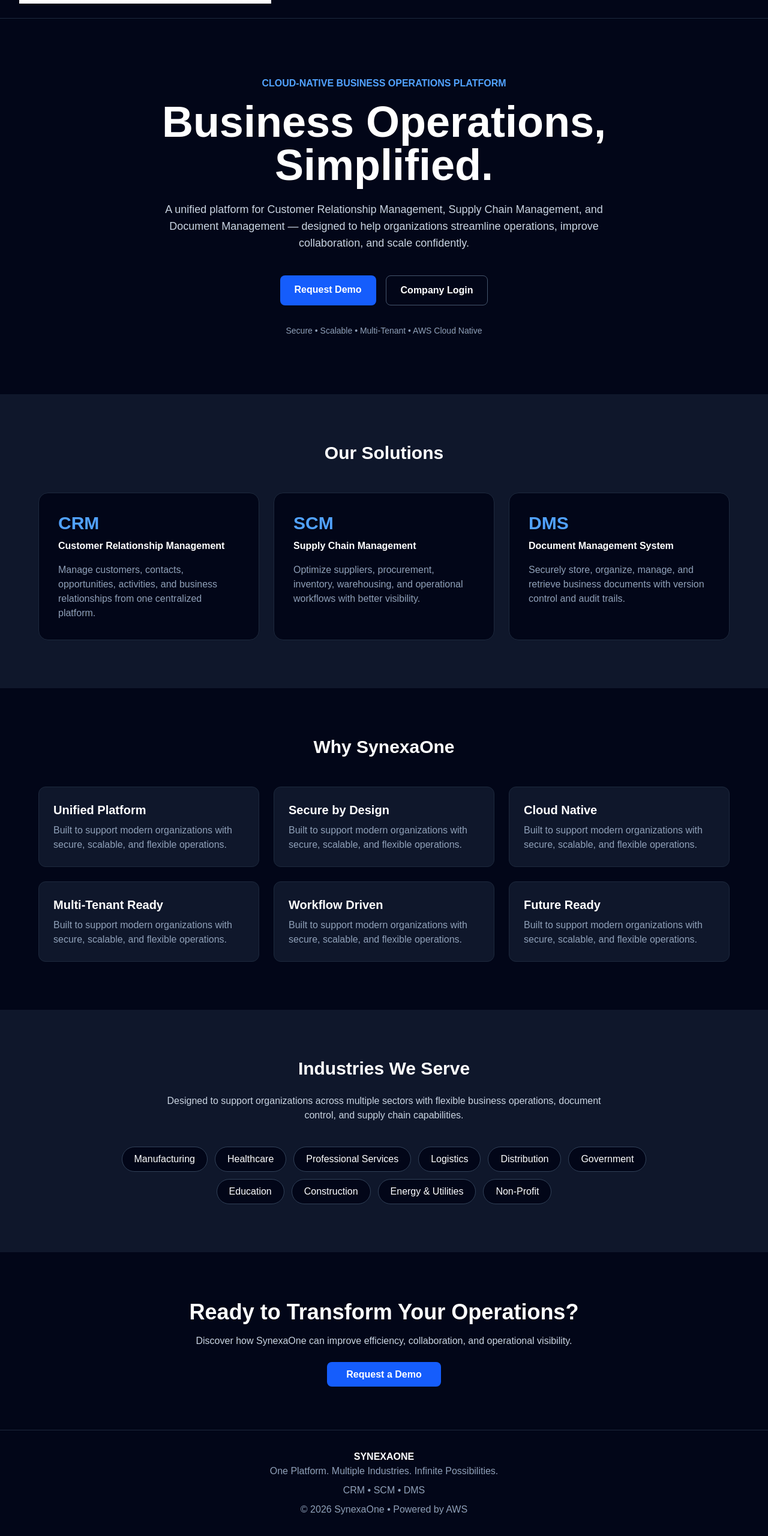
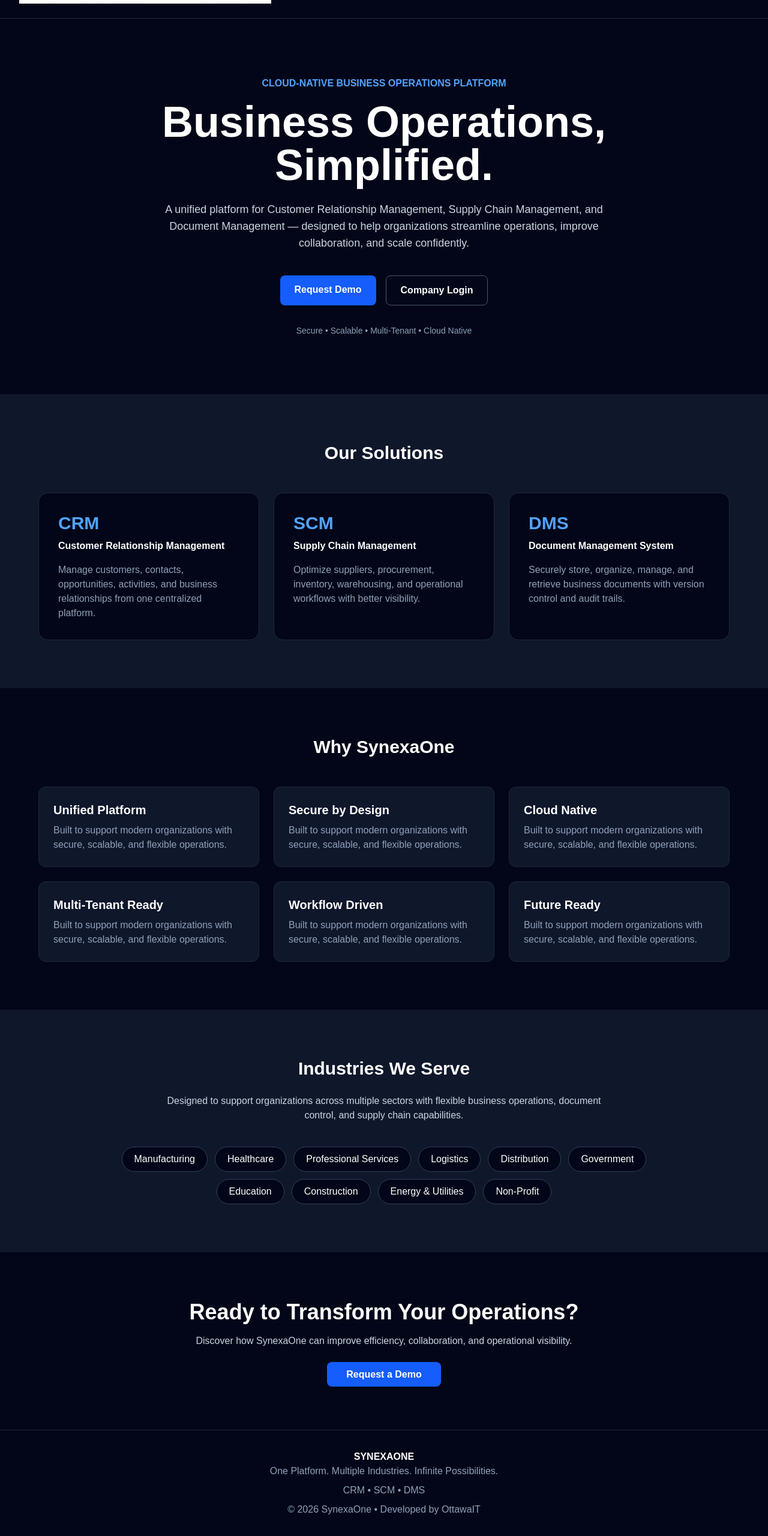
Before and after one commit to piyushinottawa/SynexaOne, a Next.js app: page / in a window 1280 px wide. Shown: the part 114-2674 px from the top of the page at 60% size. Built offline with nearby package versions, Linux system fonts and the light colour scheme.

Commit message:
Homepage improvements

```diff
--- a/app/page.tsx
+++ b/app/page.tsx
@@ -57,7 +57,7 @@
         </div>
 
         <p className="mt-8 text-sm text-slate-400">
-          Secure • Scalable • Multi-Tenant • AWS Cloud Native
+          Secure • Scalable • Multi-Tenant • Cloud Native
         </p>
       </section>
 
@@ -145,7 +145,7 @@
         <p className="text-slate-300 mb-8">
           Discover how SynexaOne can improve efficiency, collaboration, and operational visibility.
         </p>
-        <a href="mailto:info@synexaone.com" className="px-8 py-3 rounded-lg bg-blue-600 font-semibold">
+        <a href="mailto:info@ottawait.net" className="px-8 py-3 rounded-lg bg-blue-600 font-semibold">
           Request a Demo
         </a>
       </section>
@@ -154,7 +154,17 @@
         <p className="font-bold text-white">SYNEXAONE</p>
         <p>One Platform. Multiple Industries. Infinite Possibilities.</p>
         <p className="mt-2">CRM • SCM • DMS</p>
-        <p className="mt-2">© 2026 SynexaOne • Powered by AWS</p>
+        <p className="mt-2">
+  © 2026 SynexaOne • Developed by{" "}
+  <a
+    href="https://www.ottawait.net"
+    target="_blank"
+    rel="noopener noreferrer"
+    className="font-medium hover:underline"
+  >
+    OttawaIT
+  </a>
+</p>
       </footer>
     </main>
   );
```
